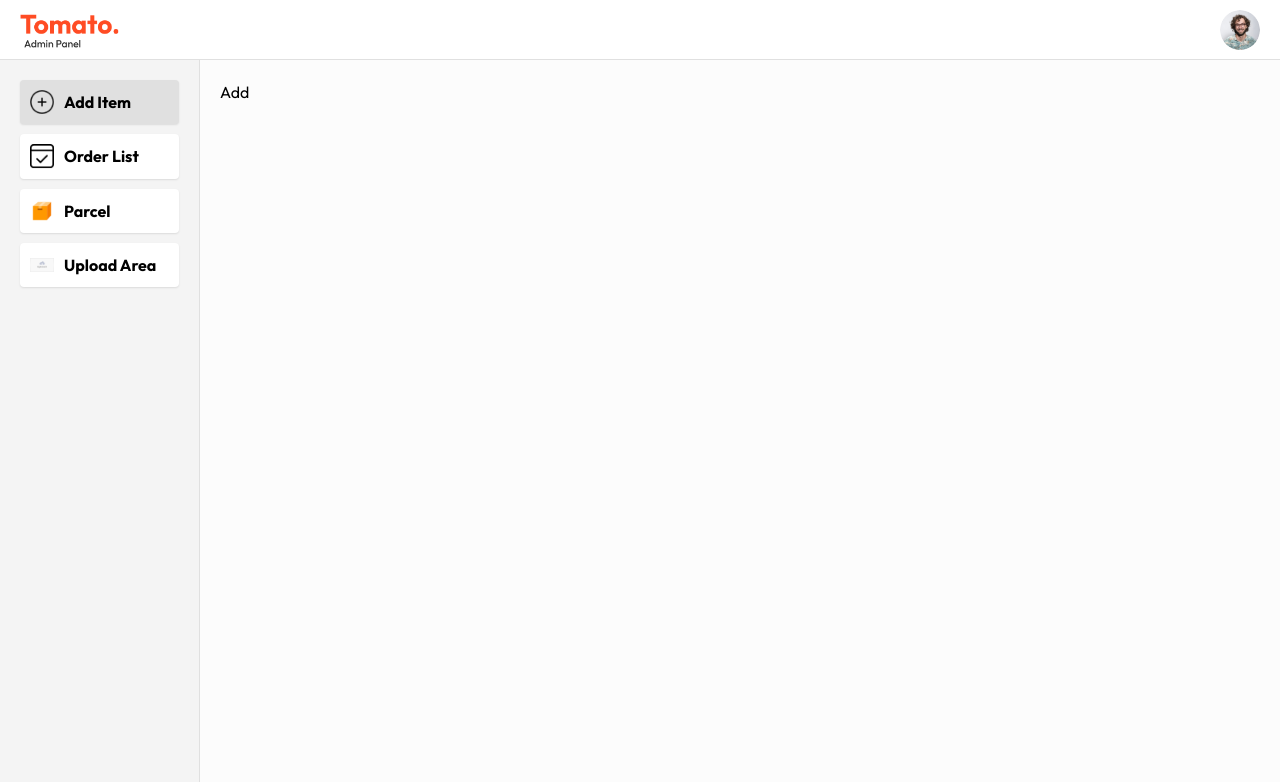
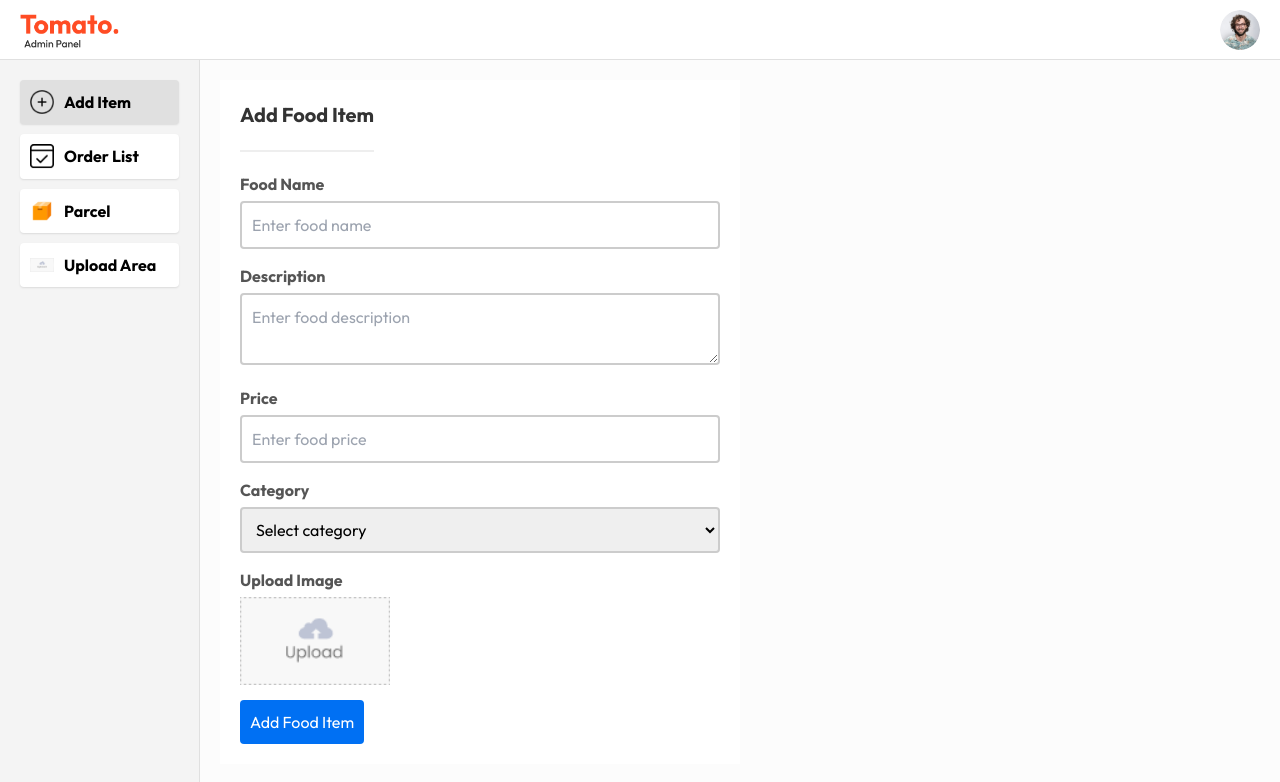
Before and after one commit to saurav-ghimire/Food-Delivery-App-Backend-Node-Express-MongoDB, a Next.js app in the folder admin/: page /add in a window 1280 px wide. Shown: the top 782 px of the page. Built offline with nearby package versions, Linux system fonts and the light colour scheme.

Commit message:
Food Adding Page Created with form

```diff
--- /dev/null
+++ b/admin/app/(pages)/add/Add.css
@@ -0,0 +1,68 @@
+/* components/Add.css */
+.add-food-form {
+  width: 50%;
+  padding: 20px;
+  background-color: #ffffff;
+}
+
+.add-food-form h2 {
+  text-align: left;
+  margin-bottom: 20px;
+  color: #333;
+  font-weight: bold;
+  font-size: 20px;
+  display: inline-block;
+  border-bottom: 2px solid #eee;
+  padding-bottom: 20px;
+}
+
+.form-group {
+  margin-bottom: 15px;
+}
+
+.form-group label {
+  display: block;
+  margin-bottom: 5px;
+  font-weight: bold;
+  color: #555;
+}
+
+.form-group input,
+.form-group textarea,
+.form-group select {
+  width: 100%;
+  padding: 10px;
+  border: 2px solid #ccc;
+  border-radius: 4px;
+  font-size: 16px;
+  box-shadow: none;
+}
+
+.form-group textarea {
+  resize: vertical;
+}
+
+.upload-area {
+  display: flex;
+  align-items: center;
+  cursor: pointer;
+}
+
+.upload-area img {
+  margin-right: 10px;
+}
+
+.submit-button {
+  padding: 10px;
+  background-color: #0070f3;
+  border: none;
+  border-radius: 4px;
+  color: #fff;
+  font-size: 16px;
+  cursor: pointer;
+  transition: background-color 0.3s;
+}
+
+.submit-button:hover {
+  background-color: #005bb5;
+}
--- a/admin/app/(pages)/add/page.jsx
+++ b/admin/app/(pages)/add/page.jsx
@@ -1,9 +1,50 @@
+import { assets } from '@/app/assets/assets';
+import './Add.css';
+import Image from 'next/image';
+
 function Add() {
   return (
-    <div>
-      <h2>Add</h2>
+    <div className="add-food-form">
+      <h2>Add Food Item</h2>
+      <form>
+        <div className="form-group">
+          <label htmlFor="food-name">Food Name</label>
+          <input type="text" id="food-name" name="food-name" placeholder="Enter food name" required />
+        </div>
+
+        <div className="form-group">
+          <label htmlFor="food-description">Description</label>
+          <textarea id="food-description" name="food-description" placeholder="Enter food description" required></textarea>
+        </div>
+
+        <div className="form-group">
+          <label htmlFor="food-price">Price</label>
+          <input type="number" id="food-price" name="food-price" placeholder="Enter food price" required />
+        </div>
+
+        <div className="form-group">
+          <label htmlFor="food-category">Category</label>
+          <select id="food-category" name="food-category" required>
+            <option value="">Select category</option>
+            <option value="appetizer">Appetizer</option>
+            <option value="main">Main Course</option>
+            <option value="dessert">Dessert</option>
+            <option value="drink">Drink</option>
+          </select>
+        </div>
+
+        <div className="form-group">
+          <label htmlFor="food-image">Upload Image</label>
+          <label className="upload-area" htmlFor="food-image">
+            <Image src={assets.upload_area} alt="Upload Area" width={150} height={100} />
+          </label>
+          <input type="file" id="food-image" name="food-image" accept="image/*" style={{ display: 'none' }} required />
+        </div>
+
+        <button type="submit" className="submit-button">Add Food Item</button>
+      </form>
     </div>
-   );
+  );
 }
 
 export default Add;
--- a/admin/app/component/sidebar/Sidebar.css
+++ b/admin/app/component/sidebar/Sidebar.css
@@ -3,7 +3,6 @@
   display: flex;
   flex-direction: column;
   width: 200px;
-  height: calc(100vh - 60px);
   background-color: #f4f4f4;
   padding: 20px;
   border-right: 1px solid #e0e0e0;
```
